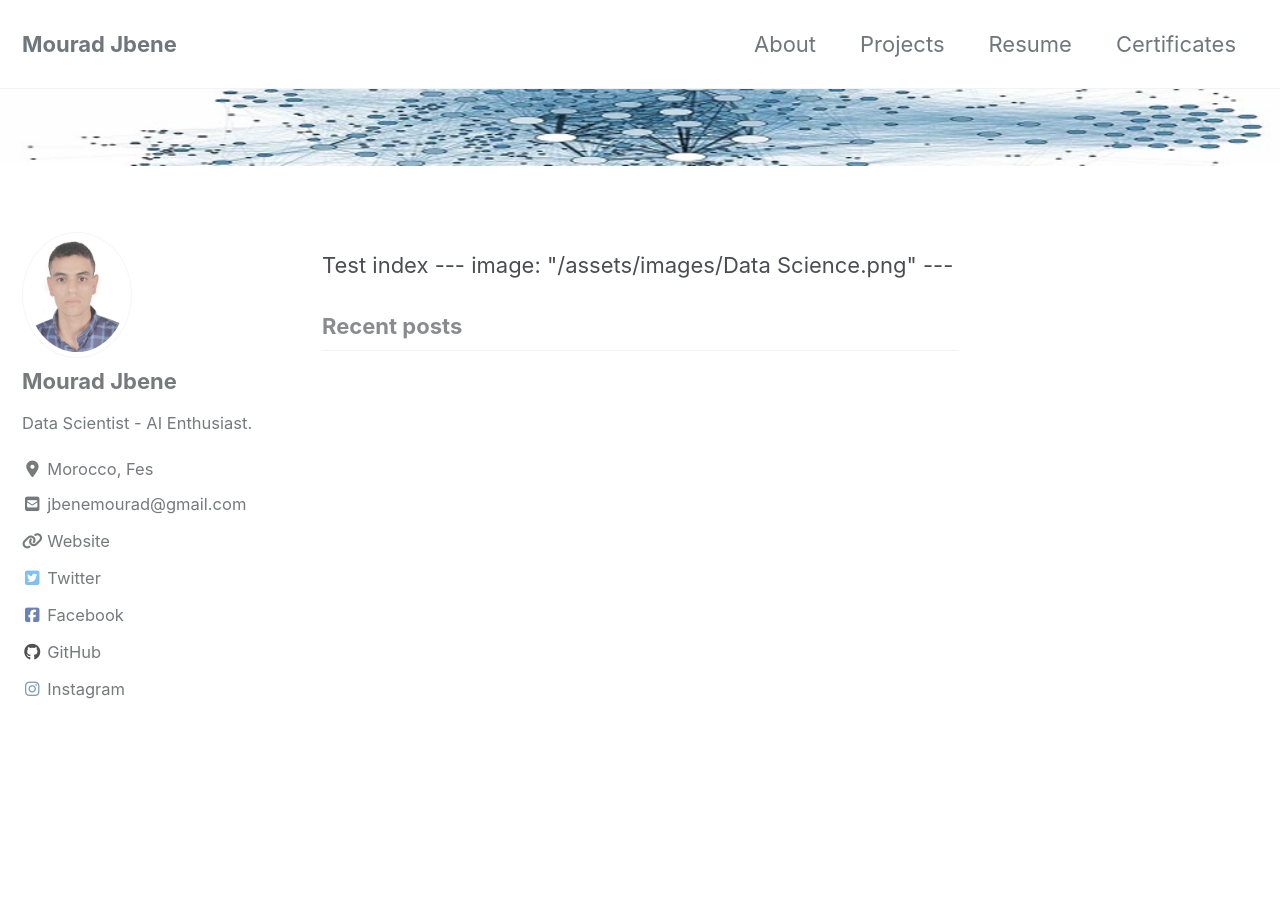
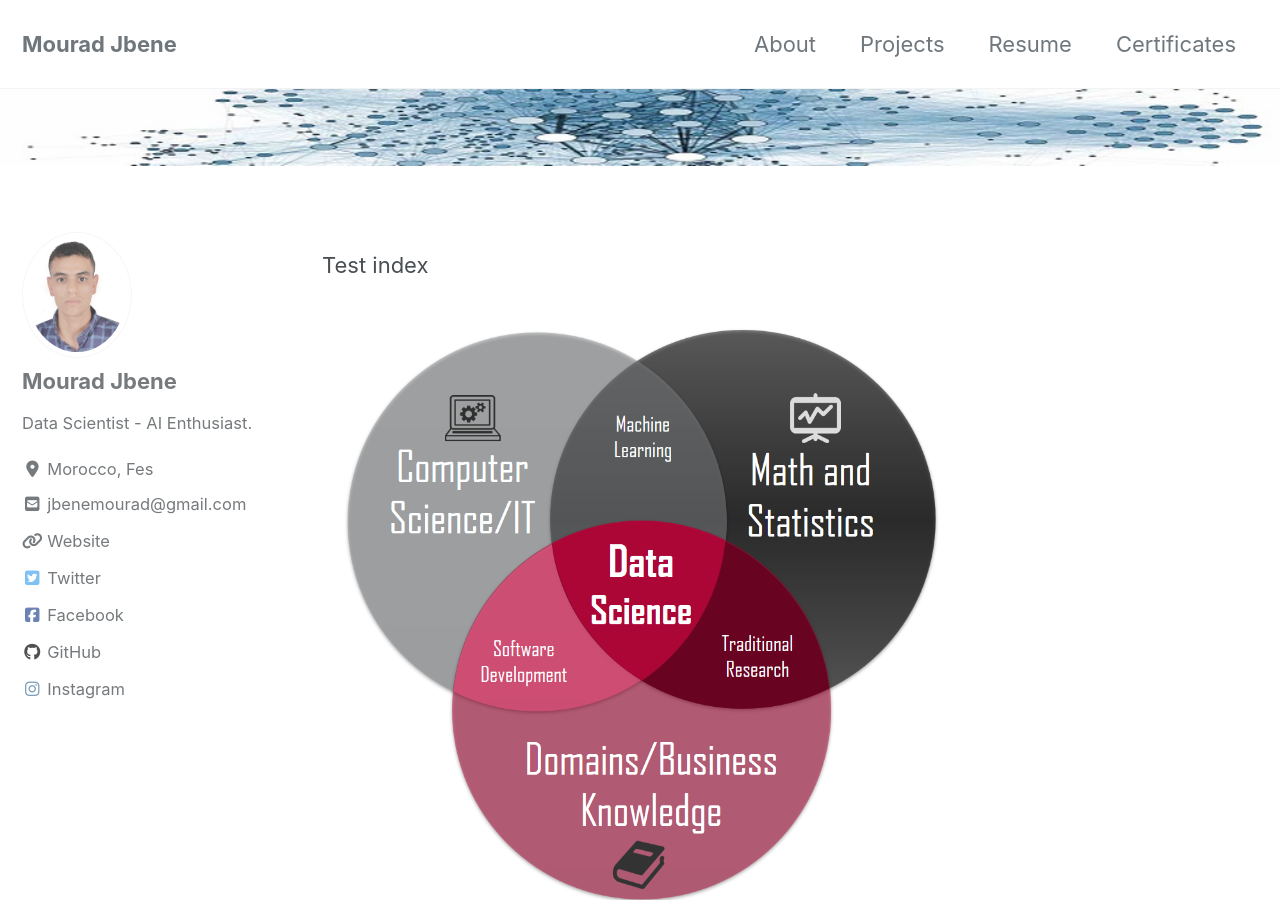
Before and after one commit to J-Mourad/J-Mourad.github.io, a Jekyll site: the page built from index.html, in a window 1280 px wide and 900 px high. Built offline with Jekyll 4.4.1, drawn with Linux system fonts in a browser that asks for light colours; cached includes are drawn as plain includes; nearby versions of some CDN libraries; the list of posts is cut into pages by our own code.

Commit message:
Adding an image

```diff
--- a/index.html
+++ b/index.html
@@ -7,6 +7,4 @@ header:
 
 Test index
 
----
-image: "/assets/images/Data Science.png"
----
+{% include figure image_path="/assets/images/Data Science.png" alt="Data Science." %}
```
